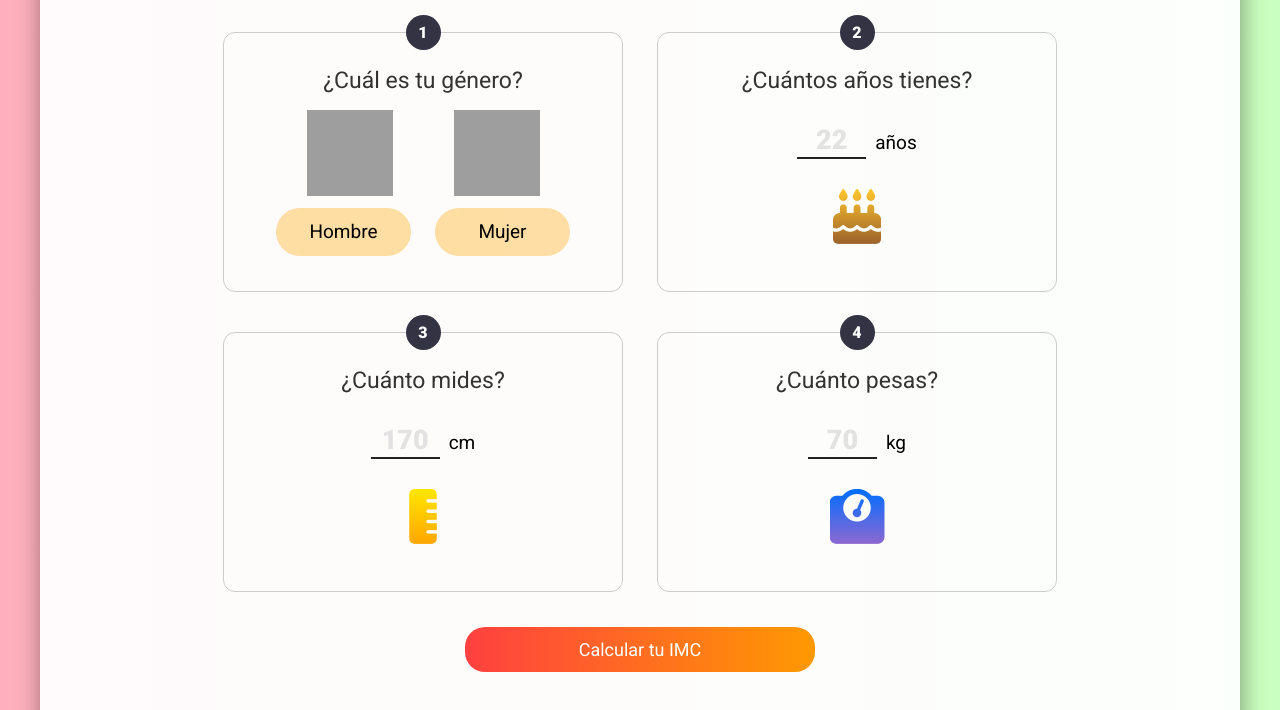
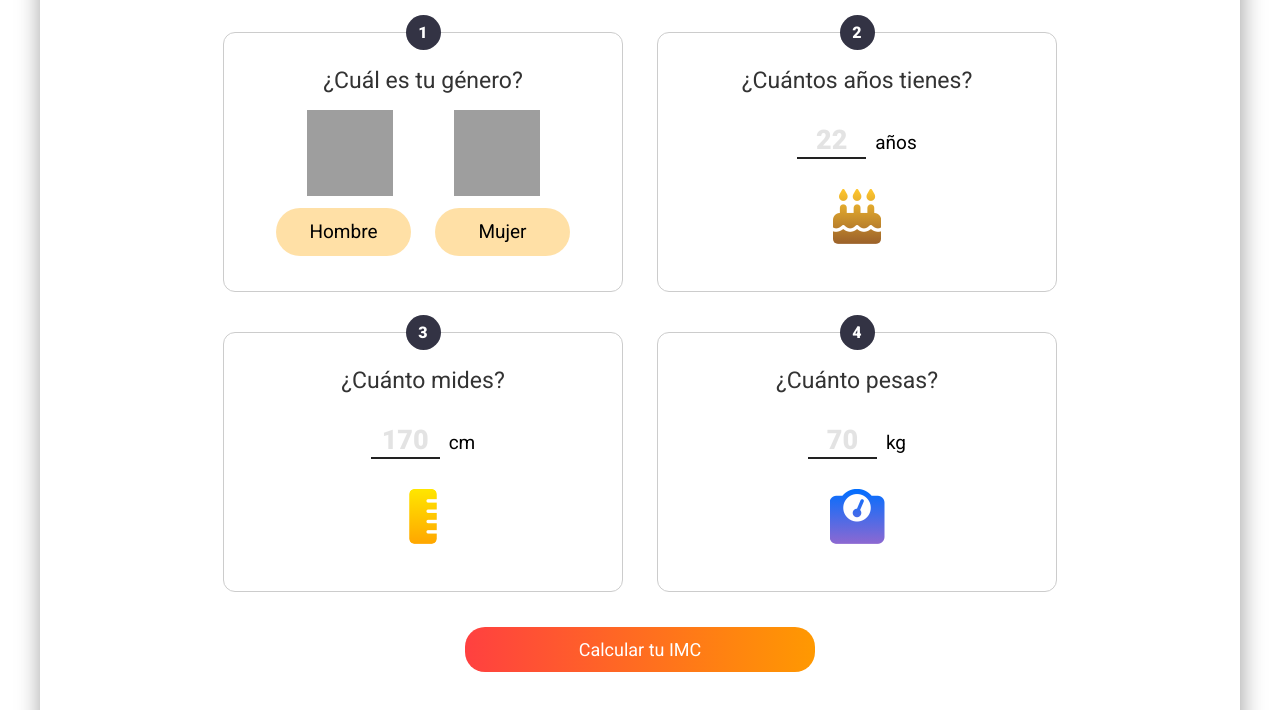
Before and after one commit to ricardogenaro99/imc-calculator, a plain HTML site: page index.html in a window 1280 px wide. Shown: the part 216-926 px from the top of the page. Drawn offline with Linux system fonts and the light colour scheme; grey boxes are pictures that could not be loaded.

Commit message:
Quitar el background

```diff
--- a/css/style.css
+++ b/css/style.css
@@ -4,12 +4,6 @@
 
 html {
     scroll-behavior: smooth;
-}
-
-body{
-    background: #C9FFBF;  /* fallback for old browsers */
-    background: -webkit-linear-gradient(to right, #FFAFBD, #C9FFBF);  /* Chrome 10-25, Safari 5.1-6 */
-    background: linear-gradient(to right, #FFAFBD, #C9FFBF); /* W3C, IE 10+/ Edge, Firefox 16+, Chrome 26+, Opera 12+, Safari 7+ */
 }
 
 .web-container {
```
